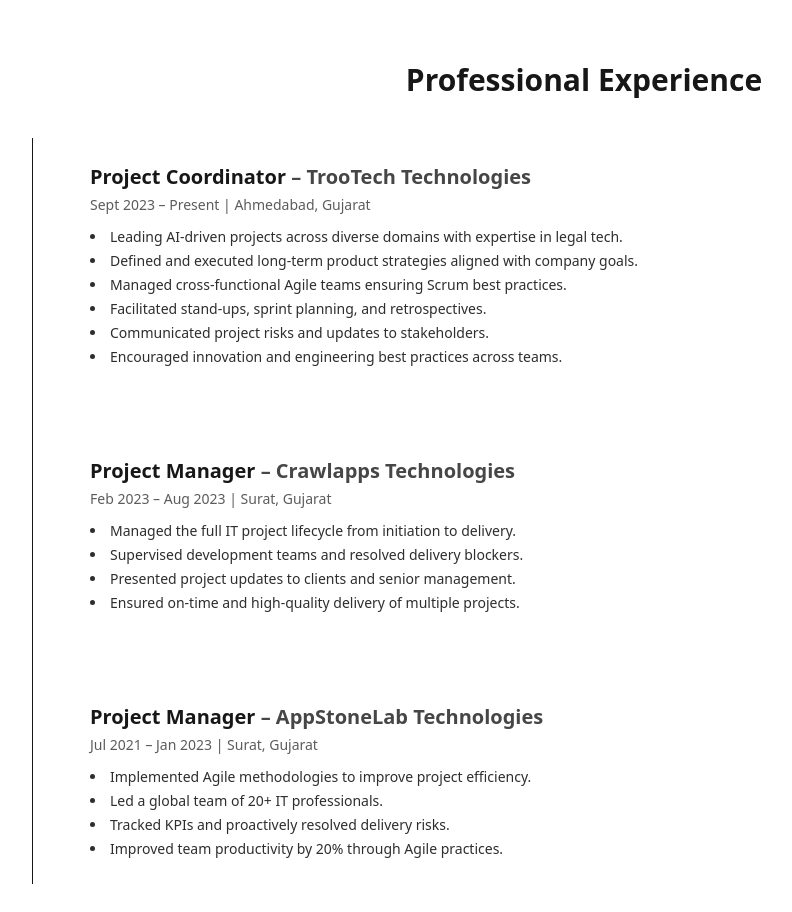
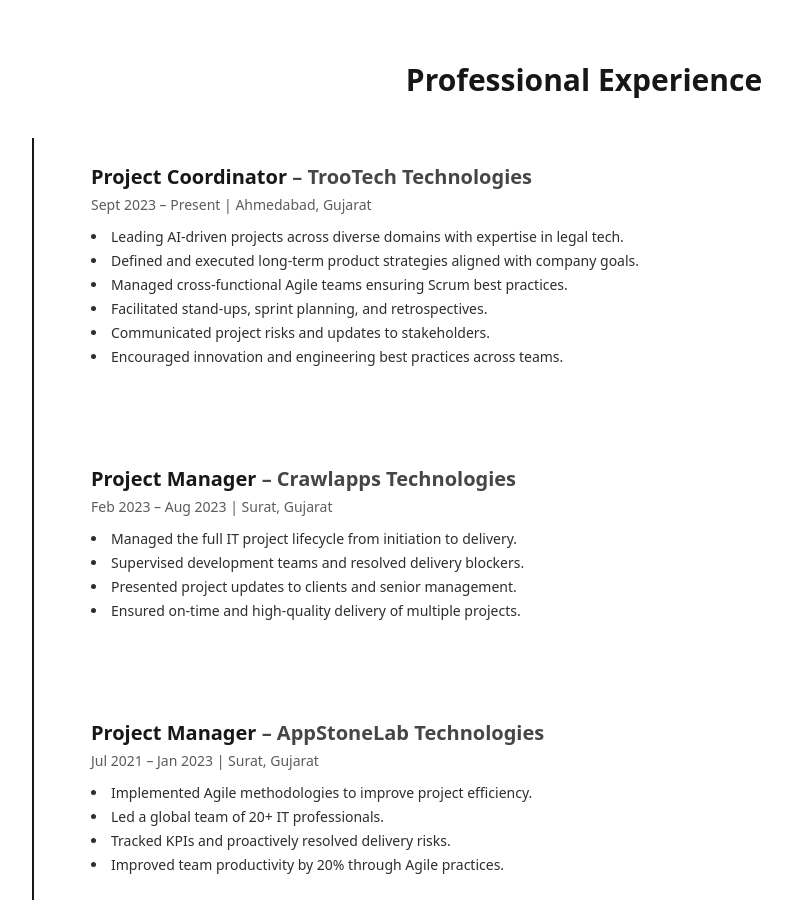
Before and after one commit to surtiabhai007-cmyk/abhai-portfolio, a Next.js app: page / in a window 1280 px wide. Shown: the part 1920-2832 px from the top of the page, without its empty margins (56-848 px from the left). Built offline with nearby package versions, Linux system fonts and the light colour scheme.

Commit message:
Update Experience.js

```diff
--- a/components/Experience.js
+++ b/components/Experience.js
@@ -122,7 +122,7 @@ export default function Experience() {
         Professional Experience
       </h2>
 
-      <div className="relative border-l border-primary/40 pl-8 space-y-10">
+      <div className="relative border-l-2 border-primary pl-8 space-y-12">
         {displayedExperience.map((exp, i) => (
           <div
             key={i}
```
